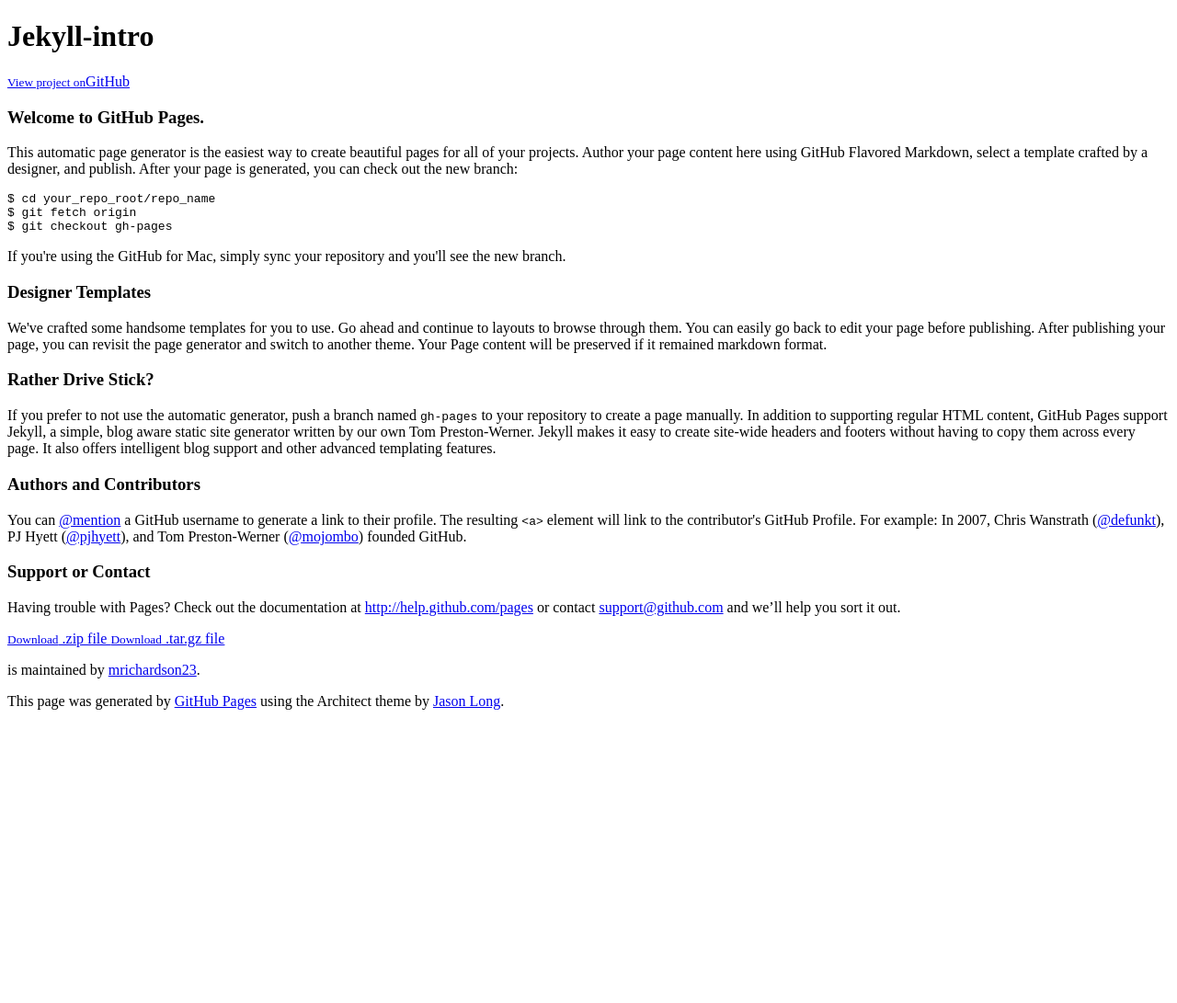
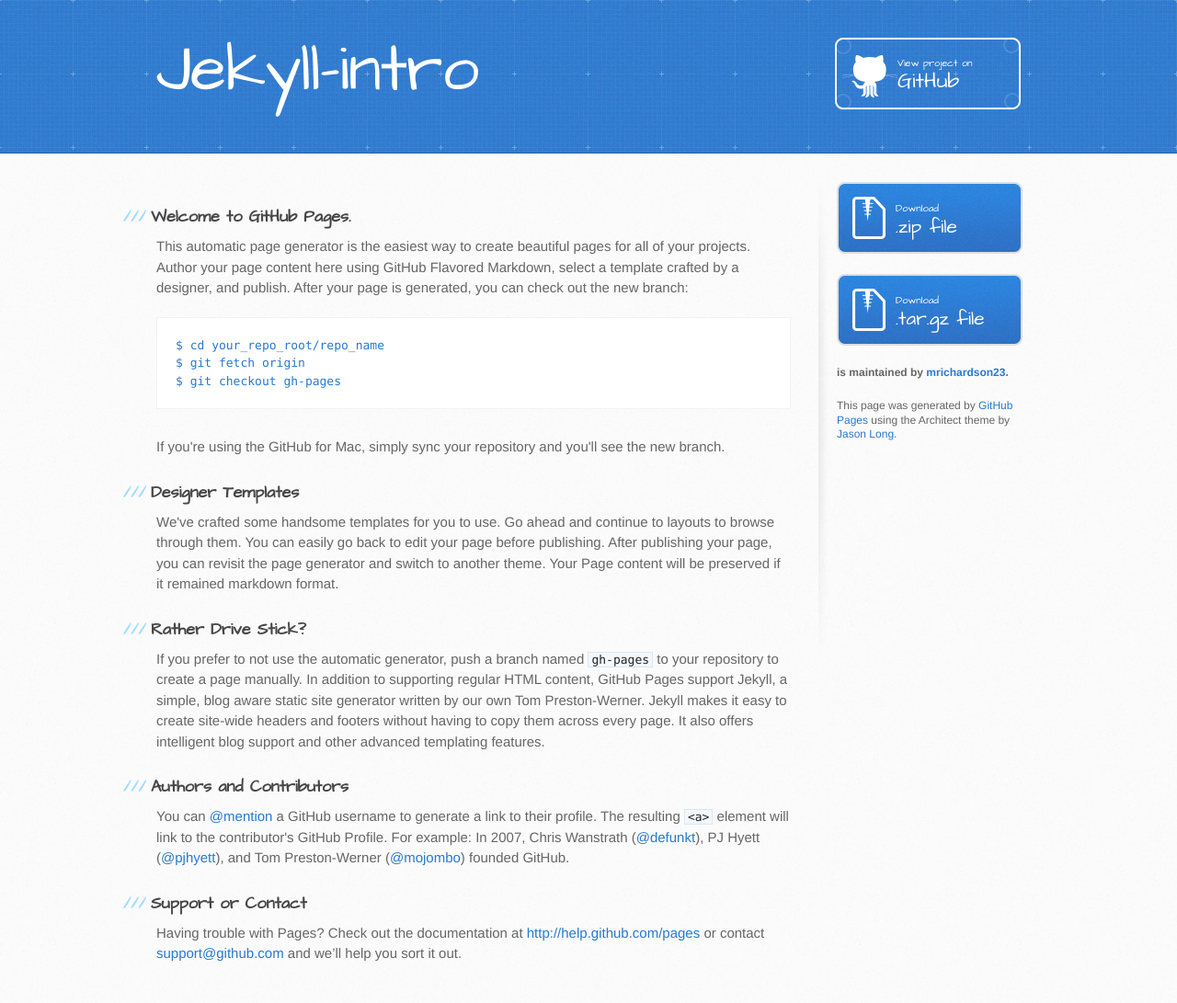
Before and after one commit to mrichardson23/jekyll-intro, a Jekyll site: the page built from index.html, in a window 1280 px wide. Shown: the whole page at 92% size. Built offline with Jekyll 4.4.1, drawn with Linux system fonts in a browser that asks for light colours; before the commit the page ends 900 px from its top, so only the background shows below that.

Commit message:
Update default.html

```diff
--- a/_layouts/default.html
+++ b/_layouts/default.html
@@ -5,9 +5,9 @@
     <meta http-equiv="X-UA-Compatible" content="chrome=1">
     <meta name="viewport" content="width=device-width, initial-scale=1, maximum-scale=1">
     <link href='https://fonts.googleapis.com/css?family=Architects+Daughter' rel='stylesheet' type='text/css'>
-    <link rel="stylesheet" type="text/css" href="/jekyl-intro/stylesheets/stylesheet.css" media="screen" />
-    <link rel="stylesheet" type="text/css" href="/jekyl-intro/stylesheets/pygment_trac.css" media="screen" />
-    <link rel="stylesheet" type="text/css" href="/jekyl-intro/stylesheets/print.css" media="print" />
+    <link rel="stylesheet" type="text/css" href="http://mrichardson23.github.io/jekyll-intro/stylesheets/stylesheet.css" media="screen" />
+    <link rel="stylesheet" type="text/css" href="http://mrichardson23.github.io/jekyll-intro/stylesheets/pygment_trac.css" media="screen" />
+    <link rel="stylesheet" type="text/css" href="http://mrichardson23.github.io/jekyll-intro/stylesheets/print.css" media="print" />
 
     <!--[if lt IE 9]>
     <script src="//html5shiv.googlecode.com/svn/trunk/html5.js"></script>
```
